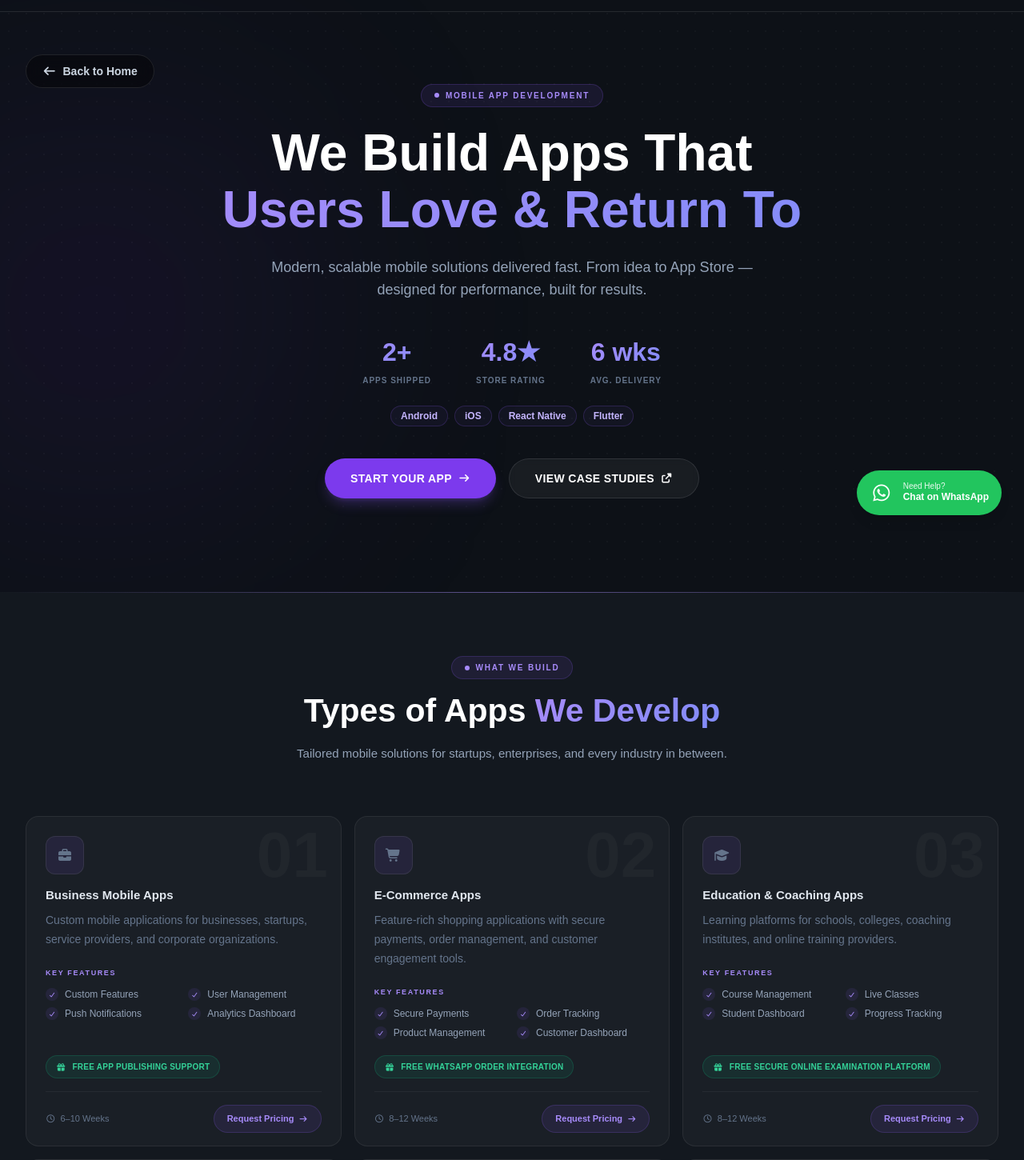
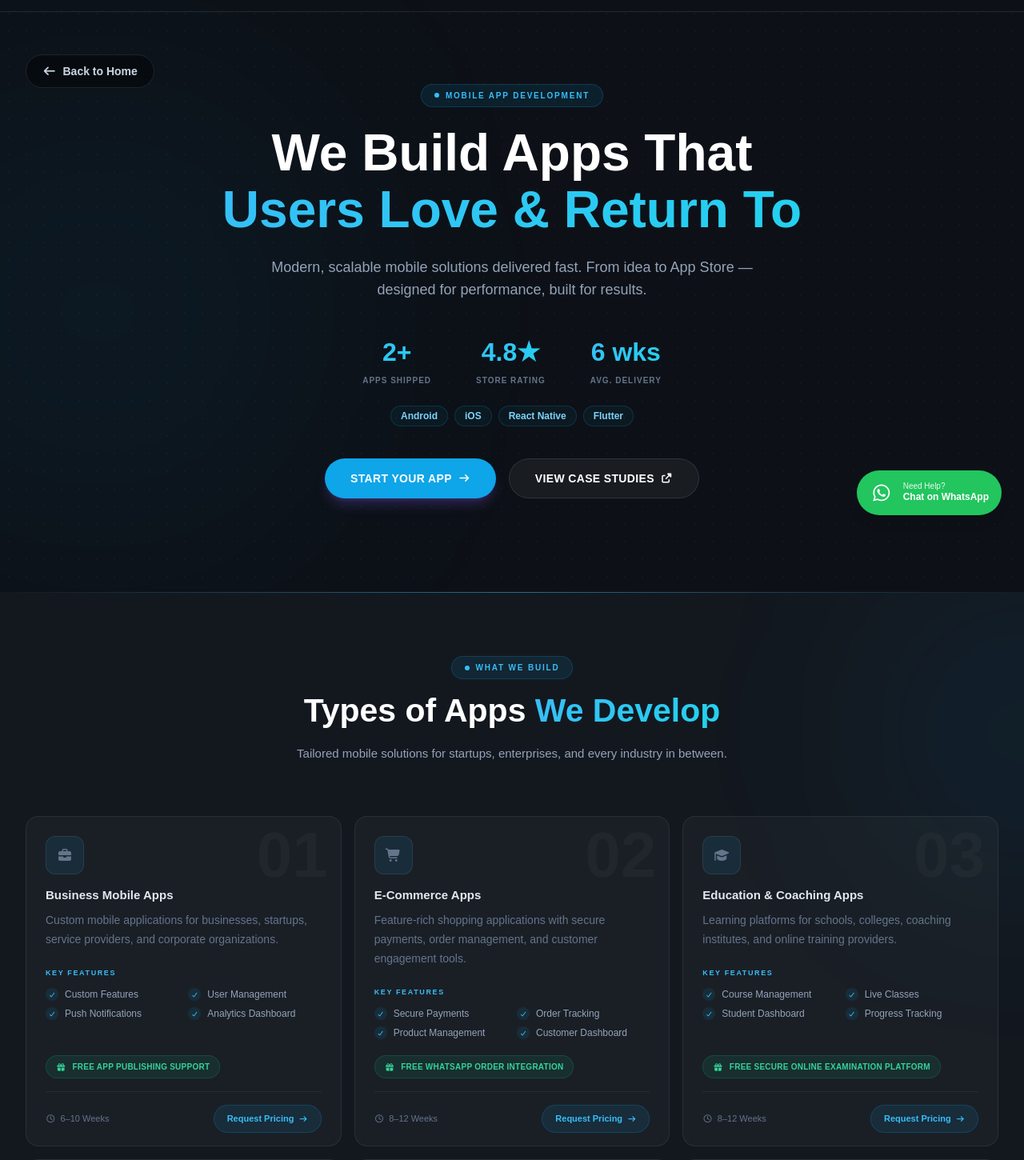
Before and after one commit to ITSECTOR-NEW/Innotech-Solutions, a React (Create React App) app: page /services/application-development in a window 1280 px wide. Shown: the part 60-1510 px from the top of the page at 80% size. Built offline with nearby package versions, Linux system fonts and the light colour scheme.

Commit message:
App Development page is updated as Web development

```diff
--- a/src/components/MobileApp/MobileApp.js
+++ b/src/components/MobileApp/MobileApp.js
@@ -2,26 +2,41 @@ import React, { useState } from "react";
 import { App_Dev_Description, App_Tech_Stack } from "../../data/siteData";
 
 const ACCENT = {
-  primary: "#8b5cf6",
-  secondary: "#a78bfa",
-  gradient: "linear-gradient(135deg, #8b5cf6 0%, #6366f1 100%)",
-  gradientText: "linear-gradient(135deg, #a78bfa 0%, #818cf8 100%)",
-  glow: "bg-violet-600/10",
-  glowAlt: "bg-indigo-500/8",
-  border: "border-violet-500/20",
-  pill: "border-violet-500/20 bg-violet-500/10",
-  pillText: "text-violet-400",
-  pillDot: "bg-violet-400",
-  divider: "via-violet-400/50",
-  cardHover: "hover:border-violet-500/30 hover:bg-violet-500/[0.05]",
-  iconBg: "bg-violet-500/10",
-  iconHover: "#a78bfa",
-  tagBorder: "border-violet-500/20",
-  tagBg: "bg-violet-500/5",
-  tagText: "text-violet-300",
-  btnBg: "bg-violet-600",
-  btnHover: "hover:bg-violet-500",
-  shadow: "shadow-violet-500/20",
+  primary: "#0ea5e9",
+  secondary: "#38bdf8",
+
+  gradient:
+    "linear-gradient(135deg, #0ea5e9 0%, #22d3ee 100%)",
+
+  gradientText:
+    "linear-gradient(135deg, #38bdf8 0%, #22d3ee 100%)",
+
+  glow: "bg-sky-600/10",
+  glowAlt: "bg-cyan-500/8",
+
+  border: "border-sky-500/20",
+
+  pill: "border-sky-500/20 bg-sky-500/10",
+  pillText: "text-sky-400",
+  pillDot: "bg-sky-400",
+
+  divider: "via-sky-400/50",
+
+  cardHover:
+    "hover:border-sky-500/30 hover:bg-white/[0.055]",
+
+  iconBg: "bg-sky-500/10",
+
+  iconHover: "#38bdf8",
+
+  tagBorder: "border-sky-500/20",
+  tagBg: "bg-sky-500/5",
+  tagText: "text-sky-300",
+
+  btnBg: "bg-[#0ea5e9]",
+  btnHover: "hover:bg-[#38bdf8]",
+
+  shadow: "shadow-sky-500/20",
 };
 
 export default function MobileApp() {
@@ -94,8 +109,8 @@ export default function MobileApp() {
 
         <div className={`absolute inset-x-0 top-0 h-px bg-gradient-to-r from-transparent ${ACCENT.divider} to-transparent`} />
 
-        <div className="pointer-events-none absolute -left-32 top-1/4 h-[500px] w-[500px] rounded-full bg-violet-700/10 blur-[140px]" />
-        <div className="pointer-events-none absolute -right-32 bottom-0 h-[400px] w-[400px] rounded-full bg-indigo-600/8 blur-[120px]" />
+        <div className="pointer-events-none absolute -left-32 top-1/4 h-[500px] w-[500px] rounded-full bg-sky-600/10 blur-[140px]" />
+        <div className="pointer-events-none absolute -right-32 bottom-0 h-[400px] w-[400px] rounded-full bg-cyan-500/8 blur-[120px]" />
         <div
           className="pointer-events-none absolute inset-0 opacity-[0.03]"
           style={{ backgroundImage: "radial-gradient(#ffffff 1px, transparent 1px)", backgroundSize: "22px 22px" }}
@@ -105,7 +120,7 @@ export default function MobileApp() {
         <div className="absolute left-3 top-20 z-30 sm:left-6 sm:top-28 lg:left-8 lg:top-32">
           <a
             href="/"
-            className="flex items-center justify-center h-10 w-10 sm:h-auto sm:w-auto sm:px-5 sm:py-2.5 rounded-full border border-white/10 bg-black/40 backdrop-blur-md text-slate-300 transition-all duration-300 hover:border-violet-500/40 hover:bg-violet-500/10 hover:text-white"
+            className="flex items-center justify-center h-10 w-10 sm:h-auto sm:w-auto sm:px-5 sm:py-2.5 rounded-full border border-white/10 bg-black/40 backdrop-blur-md text-slate-300 transition-all duration-300 hover:border-sky-500/40 hover:bg-sky-500/10 hover:text-white"
           >
             <i className="fas fa-arrow-left text-sm" />
             <span className="hidden sm:inline ml-2 text-sm font-semibold">Back to Home</span>
@@ -202,7 +217,7 @@ export default function MobileApp() {
       <section className="relative overflow-hidden bg-[#13181f] py-20">
 
         <div className={`absolute inset-x-0 top-0 h-px bg-gradient-to-r from-transparent ${ACCENT.divider} to-transparent`} />
-        <div className="pointer-events-none absolute right-0 top-0 h-[350px] w-[350px] translate-x-1/2 rounded-full bg-violet-600/8 blur-[120px]" />
+        <div className="pointer-events-none absolute right-0 top-0 h-[350px] w-[350px] translate-x-1/2 rounded-full bg-sky-600/10 blur-[120px]" />
 
         <div className="relative mx-auto max-w-7xl px-5 sm:px-6 lg:px-8">
 
@@ -244,7 +259,7 @@ export default function MobileApp() {
                   </span>
 
                   <div className="p-6">
-                    <div className="mb-4 flex h-12 w-12 items-center justify-center rounded-xl border border-white/[0.08] bg-violet-500/10 transition-all duration-300 group-hover:scale-105 group-hover:border-violet-500/30">
+                    <div className="mb-4 flex h-12 w-12 items-center justify-center rounded-xl border border-white/[0.08] bg-sky-500/10 transition-all duration-300 group-hover:scale-105 group-hover:border-sky-500/30">
                       <i
                         className={`${item.icon} text-base transition-colors duration-300`}
                         style={{ color: isHov ? ACCENT.secondary : "#64748b" }}
@@ -296,7 +311,7 @@ export default function MobileApp() {
                     </div>
                     <button
                       onClick={() => requestDemo(item.title)}
-                      className="inline-flex flex-shrink-0 items-center gap-1.5 rounded-full border border-violet-500/20 bg-violet-500/10 px-4 py-2 text-[11px] font-bold text-violet-400 transition-all hover:bg-violet-500/20 hover:text-white"
+                      className="inline-flex flex-shrink-0 items-center gap-1.5 rounded-full border border-sky-500/20 bg-sky-500/10 px-4 py-2 text-[11px] font-bold text-sky-400 transition-all hover:bg-violet-500/20 hover:text-white"
                     >
                       Request Pricing
                       <i className="fas fa-arrow-right text-[9px]" />
@@ -343,7 +358,7 @@ export default function MobileApp() {
                 onClick={() => setActivePlat(i)}
                 className={`flex items-center gap-2 rounded-full border px-5 py-2.5 text-sm font-bold transition-all duration-200 ${
                   activePlat === i
-                    ? "border-violet-500/40 bg-violet-500/15 text-white"
+                    ? "border-sky-500/40 bg-sky-500/15 text-white"
                     : "border-white/[0.07] bg-white/[0.03] text-slate-400 hover:border-white/20 hover:text-slate-200"
                 }`}
               >
@@ -448,7 +463,7 @@ export default function MobileApp() {
                   className={`group rounded-2xl border border-white/[0.07] bg-white/[0.03] p-5 transition-all duration-300 ${ACCENT.cardHover} sm:p-6`}
                 >
                   <div className="flex items-center gap-4">
-                    <div className="flex h-11 w-11 flex-shrink-0 items-center justify-center rounded-xl border border-violet-500/20 bg-violet-500/10">
+                    <div className="flex h-11 w-11 flex-shrink-0 items-center justify-center rounded-xl border border-sky-500/20 bg-sky-500/10">
                       <i className={`${stack.icon} text-base text-violet-400`} />
                     </div>
                     <div>
@@ -460,7 +475,7 @@ export default function MobileApp() {
                     {stack.items.map((tech) => (
                       <span
                         key={tech}
-                        className="rounded-full border border-violet-500/20 bg-violet-500/5 px-3 py-1 text-[11px] font-semibold text-violet-300"
+                        className="rounded-full border border-sky-500/20 bg-sky-500/5 px-3 py-1 text-[11px] font-semibold text-sky-300"
                       >
                         {tech}
                       </span>
@@ -479,7 +494,7 @@ export default function MobileApp() {
       <section className="relative overflow-hidden bg-[#0d1117] py-20">
 
         <div className={`absolute inset-x-0 top-0 h-px bg-gradient-to-r from-transparent ${ACCENT.divider} to-transparent`} />
-        <div className="pointer-events-none absolute left-0 bottom-0 h-[300px] w-[300px] -translate-x-1/3 rounded-full bg-violet-600/8 blur-[110px]" />
+        <div className="pointer-events-none absolute left-0 bottom-0 h-[300px] w-[300px] -translate-x-1/3 rounded-full bg-sky-600/8 blur-[110px]" />
         <div
           className="pointer-events-none absolute inset-0 opacity-[0.025]"
           style={{ backgroundImage: "radial-gradient(#ffffff 1px, transparent 1px)", backgroundSize: "22px 22px" }}
@@ -500,7 +515,7 @@ export default function MobileApp() {
           </div>
 
           <div className="relative grid gap-5 md:grid-cols-2 lg:grid-cols-4">
-            <div className={`pointer-events-none absolute left-[12.5%] right-[12.5%] top-[38px] hidden h-px border-t border-dashed border-violet-500/20 lg:block`} />
+            <div className={`pointer-events-none absolute left-[12.5%] right-[12.5%] top-[38px] hidden h-px border-t border-dashed border-sky-500/20 lg:block`} />
 
             {process.map((step, idx) => (
               <div
@@ -512,9 +527,9 @@ export default function MobileApp() {
                   style={{ background: `linear-gradient(90deg, ${ACCENT.primary}, transparent)` }}
                 />
 
-                <div className="relative mb-5 flex h-16 w-16 items-center justify-center rounded-full border border-white/[0.1] bg-white/[0.04] transition-all duration-300 group-hover:border-violet-500/40 group-hover:bg-violet-500/10">
-                  <i className={`${step.icon} text-lg text-slate-500 transition-colors duration-300 group-hover:text-violet-400`} />
-                  <span className="absolute -right-1 -top-1 flex h-5 w-5 items-center justify-center rounded-full bg-violet-500/20 text-[9px] font-black text-violet-300">
+                <div className="relative mb-5 flex h-16 w-16 items-center justify-center rounded-full border border-white/[0.1] bg-white/[0.04] transition-all duration-300 group-hover:border-sky-500/40 group-hover:bg-sky-500/10">
+                  <i className={`${step.icon} text-lg text-slate-500 transition-colors duration-300 group-hover:text-sky-400`} />
+                  <span className="absolute -right-1 -top-1 flex h-5 w-5 items-center justify-center rounded-full bg-sky-500/20 text-[9px] font-black text-sky-300">
                     {step.step}
                   </span>
                 </div>
@@ -622,7 +637,7 @@ export default function MobileApp() {
                 {miniStats.map((s) => (
                   <div
                     key={s.label}
-                    className={`rounded-xl border border-white/[0.06] bg-white/[0.03] p-4 text-center transition-all duration-200 hover:border-violet-500/20 hover:bg-violet-500/5`}
+                    className={`rounded-xl border border-white/[0.06] bg-white/[0.03] p-4 text-center transition-all duration-200 hover:border-sky-500/20 hover:bg-sky-500/5`}
                   >
                     <i className={`${s.icon} text-lg`} style={{ color: s.color }} />
                     <p className="mt-2 text-xl font-black text-white">{s.value}</p>
```
